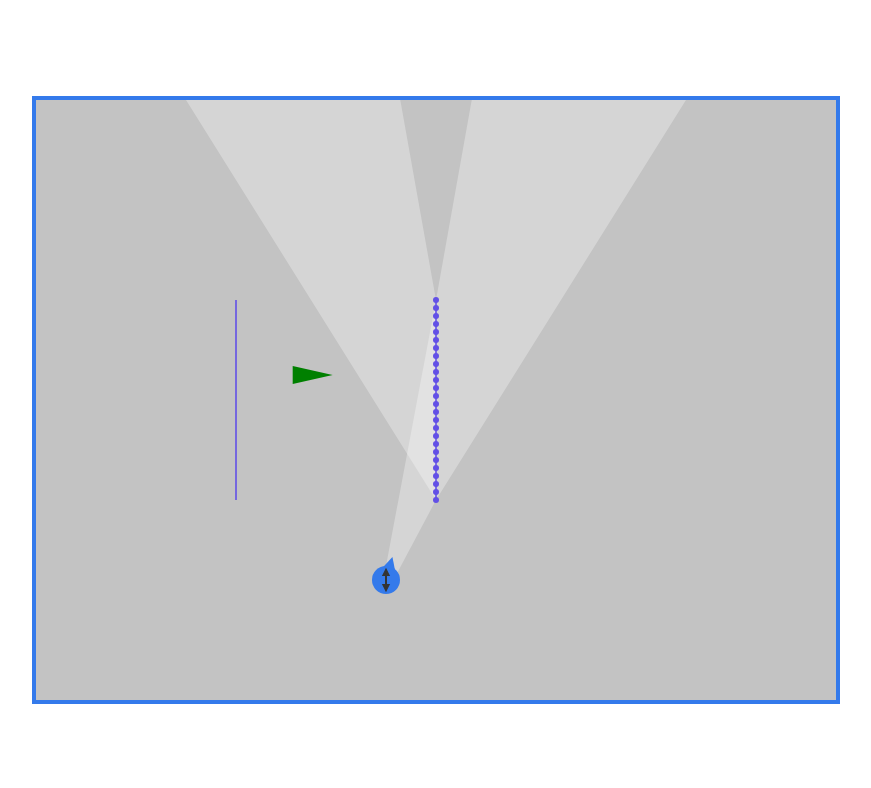
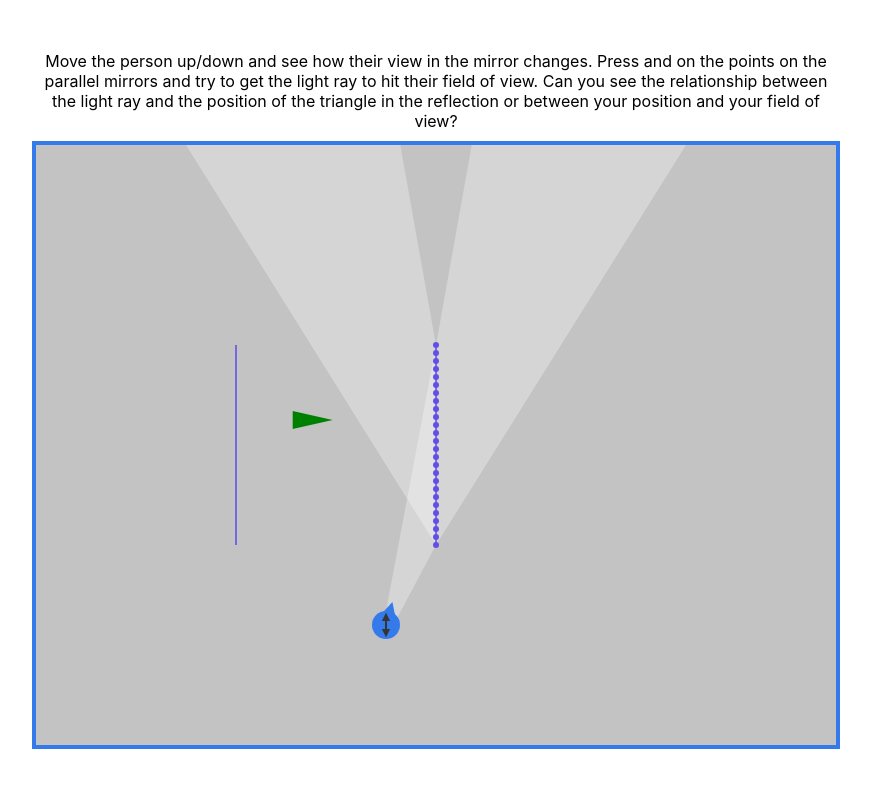
Before and after one commit to dannygelman1/reflection, a React (Create React App) app: page / in a window 1280 px wide. Shown: the top 788 px of the page, without its empty margins (204-1075 px from the left). Built offline with nearby package versions, Linux system fonts and the light colour scheme.

Commit message:
description

```diff
--- a/src/App.tsx
+++ b/src/App.tsx
@@ -3,7 +3,22 @@ import MirrorDemo from "./MirrorDemo";
 
 function App() {
   return (
-    <div className="App">
+    <div
+      className="App"
+      style={{
+        display: "flex",
+        flexDirection: "column",
+        justifyContent: "center",
+        alignItems: "center",
+      }}
+    >
+      <span style={{ maxWidth: "800px", paddingBottom: "10px" }}>
+        Move the person up/down and see how their view in the mirror changes.
+        Press and on the points on the parallel mirrors and try to get the light
+        ray to hit their field of view. Can you see the relationship between the
+        light ray and the position of the triangle in the reflection or between
+        your position and your field of view?
+      </span>
       <MirrorDemo />
     </div>
   );
```
